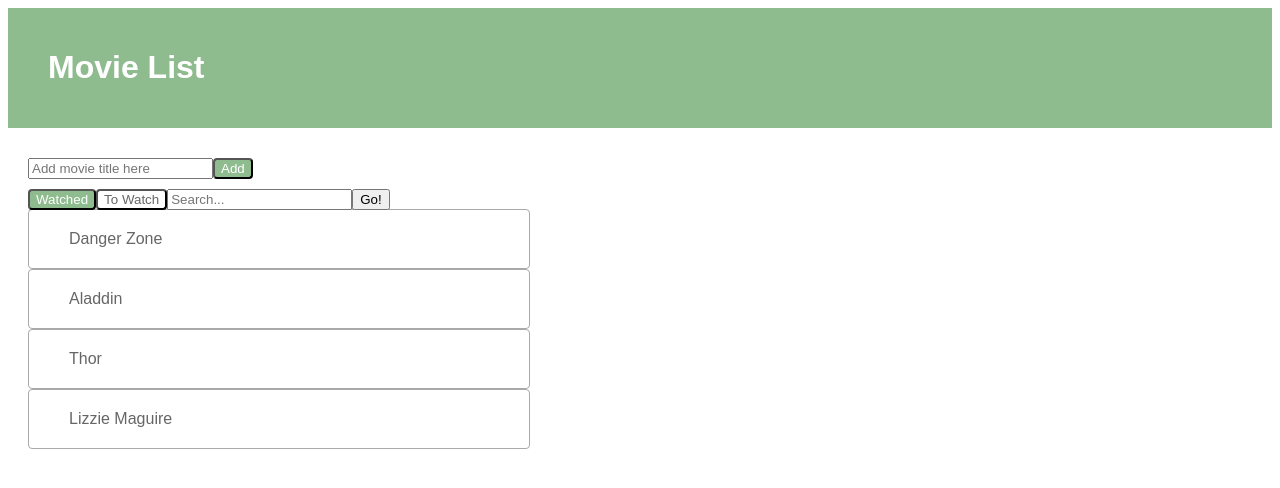
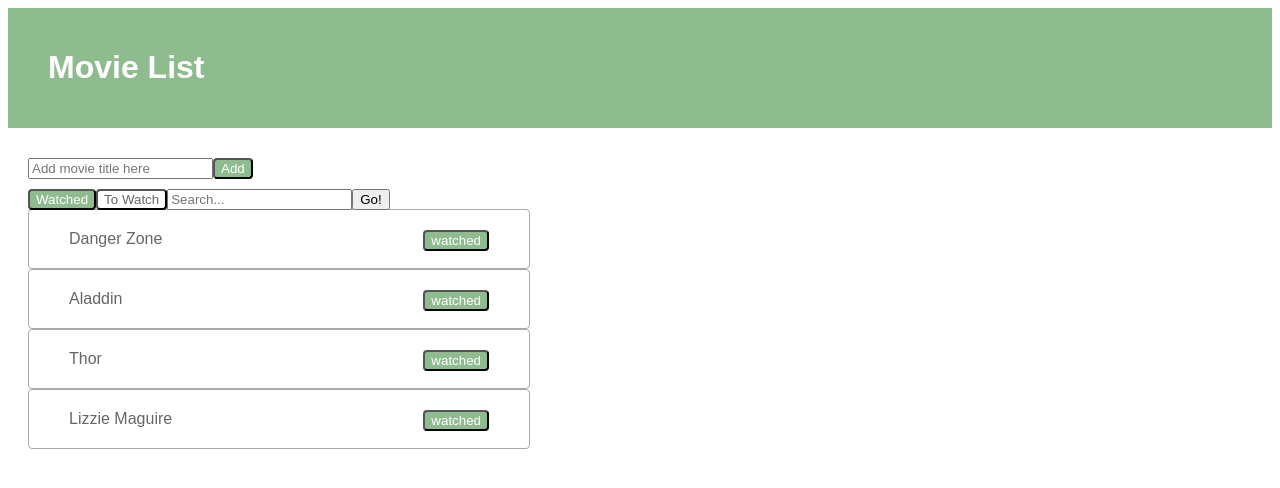
Before and after one commit to cherrih/movieListReact, a React app: page / in a window 1280 px wide. Shown: the top 488 px of the page. Built offline with nearby package versions, Linux system fonts and the light colour scheme.

Commit message:
Refactor watched button implementation

```diff
--- a/src/components/Description.jsx
+++ b/src/components/Description.jsx
@@ -8,7 +8,6 @@ const Description = props => {
           <div>Year: {props.movie.year}</div>
           <div>Runtime: {props.movie.runtime}</div>
           <div>IMDB Rating: {props.movie.imdbRating}</div>
-          <input id='watched' type='submit' value='Watched'/>
         </div>
         :
         <div></div>}
@@ -17,14 +16,3 @@ const Description = props => {
 };
 
 export default Description;
-
-//    watched ?
-//         <div>
-//       <span id='movietitle' className='watched'>{props.movie.title}</span>
-//       <span ><input type='submit' value='to watch' id={props.movie.title} className='watchedbutton' onClick={props.clickHandler}/></span>
-//     </div>
-//         :
-//         <div>
-//         <span id='movietitle'>{props.movie.title}</span>
-//         <span ><input type='submit' value='watched' id={props.movie.title} className='watchedbutton' onClick={props.clickHandler}/></span>
-//       </div>
--- a/src/components/Movie.jsx
+++ b/src/components/Movie.jsx
@@ -1,12 +1,11 @@
 import React from 'react';
 
 const Movie = props => {
-  var displayData = props.movie.displayData;
 
   return (
     <div className={props.movie.title} >
       <div id={props.movie.title}className='movietitle'>{props.movie.title}</div>
-      {/* <Description watched = {props.movie.watched} clickHandler={props.handleWatchedClick} movie={props.movie}/> */}
+      <span ><input type='submit' value={props.watched ? 'to watch' : 'watched'} id={props.movie.title} className='watchedbutton' onClick={props.clickHandler}/></span>
     </div>
   )
 }
--- a/src/components/MovieList.jsx
+++ b/src/components/MovieList.jsx
@@ -10,12 +10,14 @@ const MovieList = (props) => {
     arr.map(movie => {
       return (
         <div key={movie.title}>
-        <div className='movielist' id={movie.title} onClick={props.handleDisplay}><Movie movie={movie} handleDisplay={props.handleDisplay}/></div>
-        <div id={movie.title}><Description watched = {movie.watched} movie={movie} display = {movie.displayData}/></div>
+        <div className='movielist' id={movie.title} onClick={props.handleDisplay}><Movie movie={movie} handleDisplay={props.handleDisplay}clickHandler={props.handleWatchedClick} watched={movie.watched} /></div>
+        <div id={movie.title}><Description  movie={movie} display={movie.displayData}/></div>
         </div>
       )
     })
   )
 }
+      {/* <Description watched = {props.movie.watched} clickHandler={props.handleWatchedClick} movie={props.movie}/> */}
+
 
 export default MovieList;
--- a/src/styles/styles.css
+++ b/src/styles/styles.css
@@ -15,7 +15,7 @@ body {
   margin: 0px 20px;
   border: 1px solid darkgray;
   width: 500px;
-  /* overflow: hidden; */
+  overflow: hidden;
   border-radius: 4px;
 }
 
@@ -36,15 +36,18 @@ body {
 }
 
 .movietitle {
-  /* float:left; */
+  float:left;
   padding: 20px 40px;
 }
 
 .watchedbutton {
-  /* float:right; */
+  float:right;
   background-color: #8FBC8F;
   color: white;
   border-radius: 4px;
+  margin-top: 20px;
+  margin-right: 40px;
+
 }
 #watched {
   background-color: #8FBC8F;
```
Also changed, not shown: public/bundle.js.
